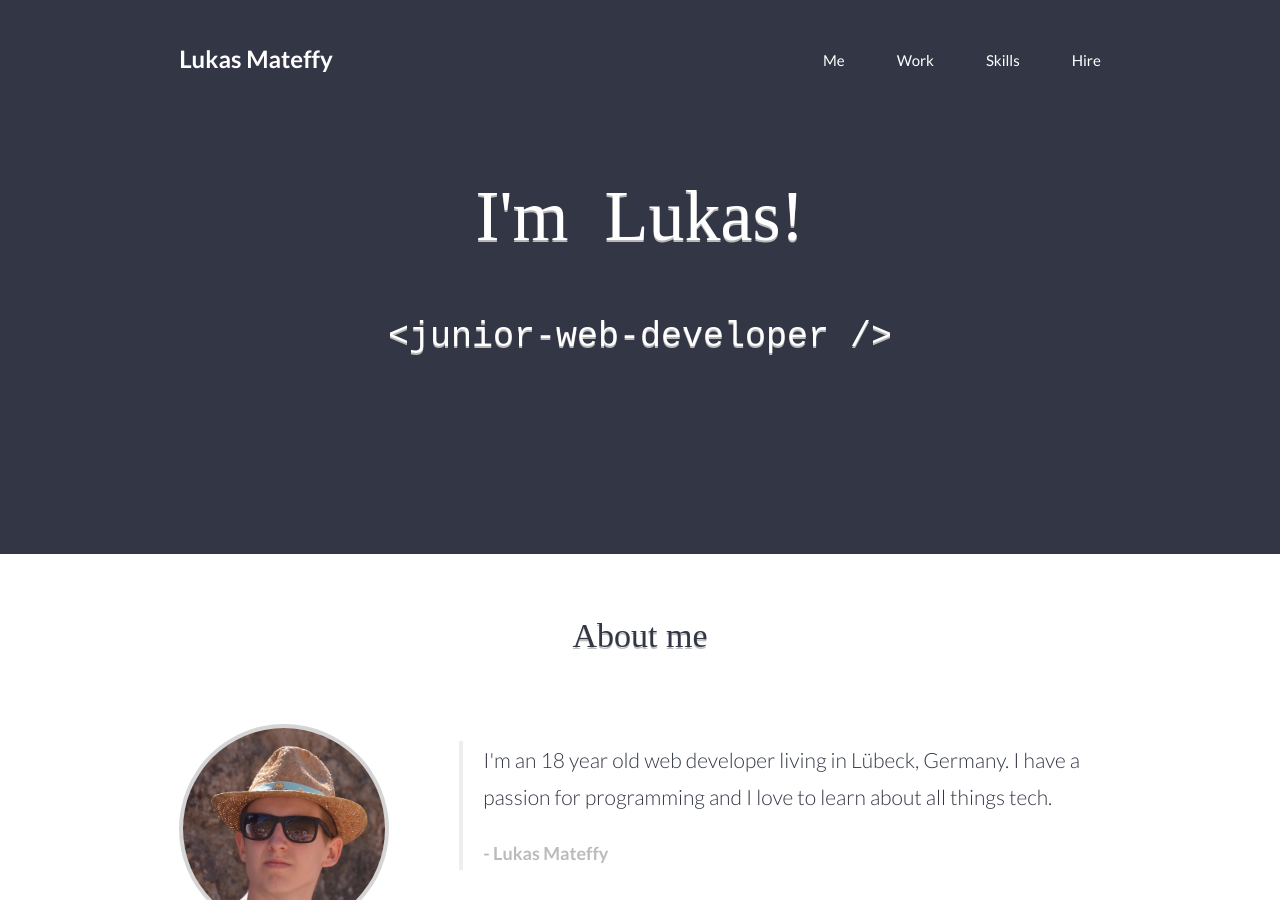
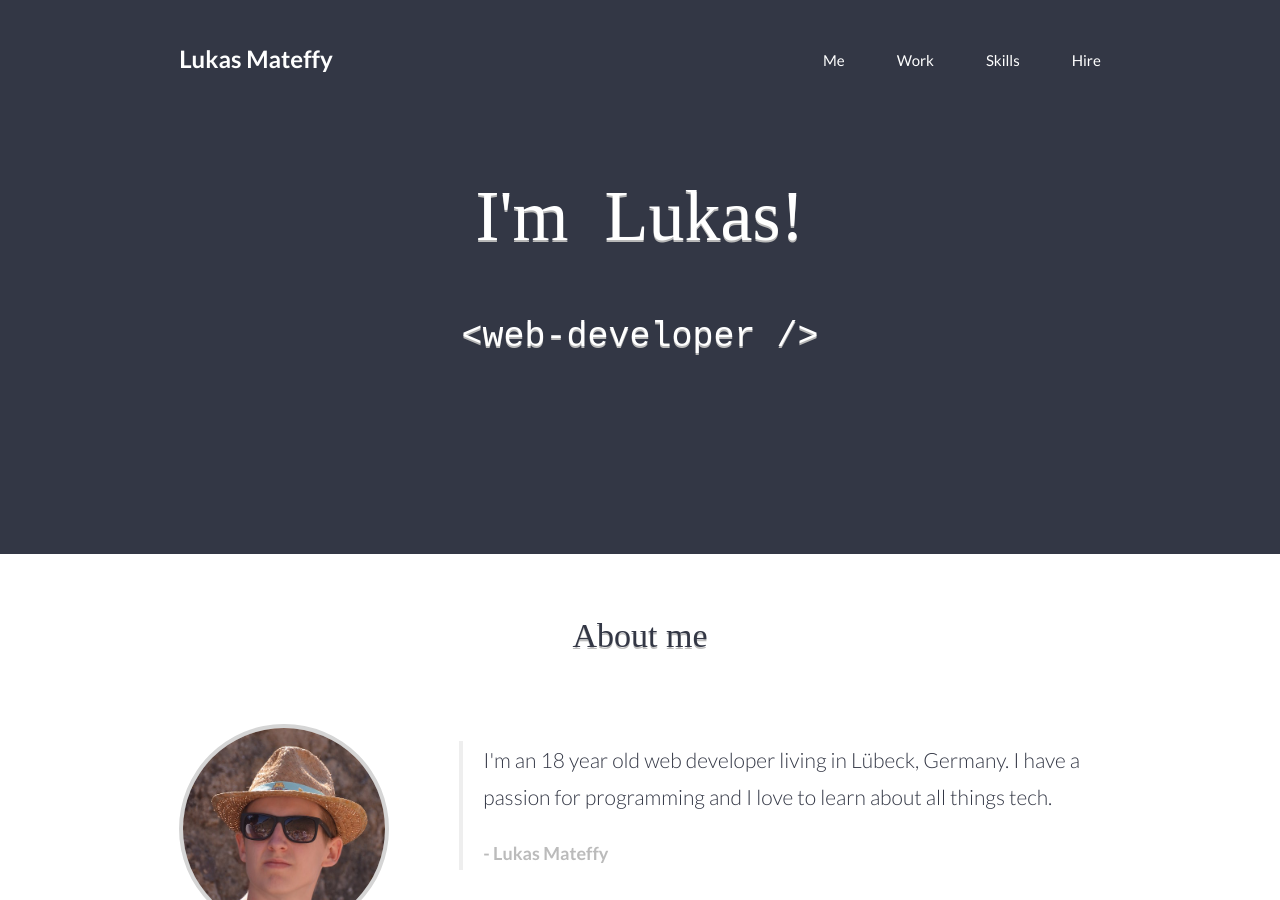
Before and after one commit to Capevace/capevace.github.io, a Jekyll site: the page built from index.md, in a window 1280 px wide and 900 px high. Built offline with Jekyll 4.4.1, drawn with Linux system fonts in a browser that asks for light colours; some web fonts are replaced; some of the changed text lies outside the part shown.

Commit message:
Update default.html

```diff
--- a/_layouts/default.html
+++ b/_layouts/default.html
@@ -5,8 +5,8 @@
   <meta name="viewport" content="width=device-width, initial-scale=1">
   <meta name="description" content="{{ page.excerpt | default: site.description | strip_html | normalize_whitespace | truncate: 160 | escape }}">
   <meta name="keywords" content="web developer, web entwickler, smoolabs, lübeck, günstig, php, javascript, react, wordpress">
-  <meta name="author" content="Lukas von Mateffy">
-  <meta name="copyright" content="(c) Lukas von Mateffy">
+  <meta name="author" content="Lukas Mateffy">
+  <meta name="copyright" content="(c) Lukas Mateffy">
   <meta name="robots" content="index,follow">
   <meta name="revisit-after" content="14 days">
   <meta http-equiv="language" content="english, en">
@@ -33,7 +33,7 @@
           <div class="row">
             <div class="col-12 text-lifted">
               <h1 class="header-title">I'm &nbsp;Lukas!</h1>
-              <p class="header-subtitle">&#x3C;junior-web-developer /&#x3E;</p>
+              <p class="header-subtitle">&#x3C;web-developer /&#x3E;</p>
             </div>
           </div>
         </div>
@@ -61,7 +61,7 @@
         <div class="row">
           <div class="col-6">
             <p class="font-size-small text-center">
-              Made by Lukas von Mateffy (<a class="font-weight-bold" href="https://twitter.com/Capevace">@Capevace</a>)
+              Made by Lukas Mateffy (<a class="font-weight-bold" href="https://twitter.com/Capevace">@Capevace</a>)
             </p>
           </div>
           <div class="col-6">
```
